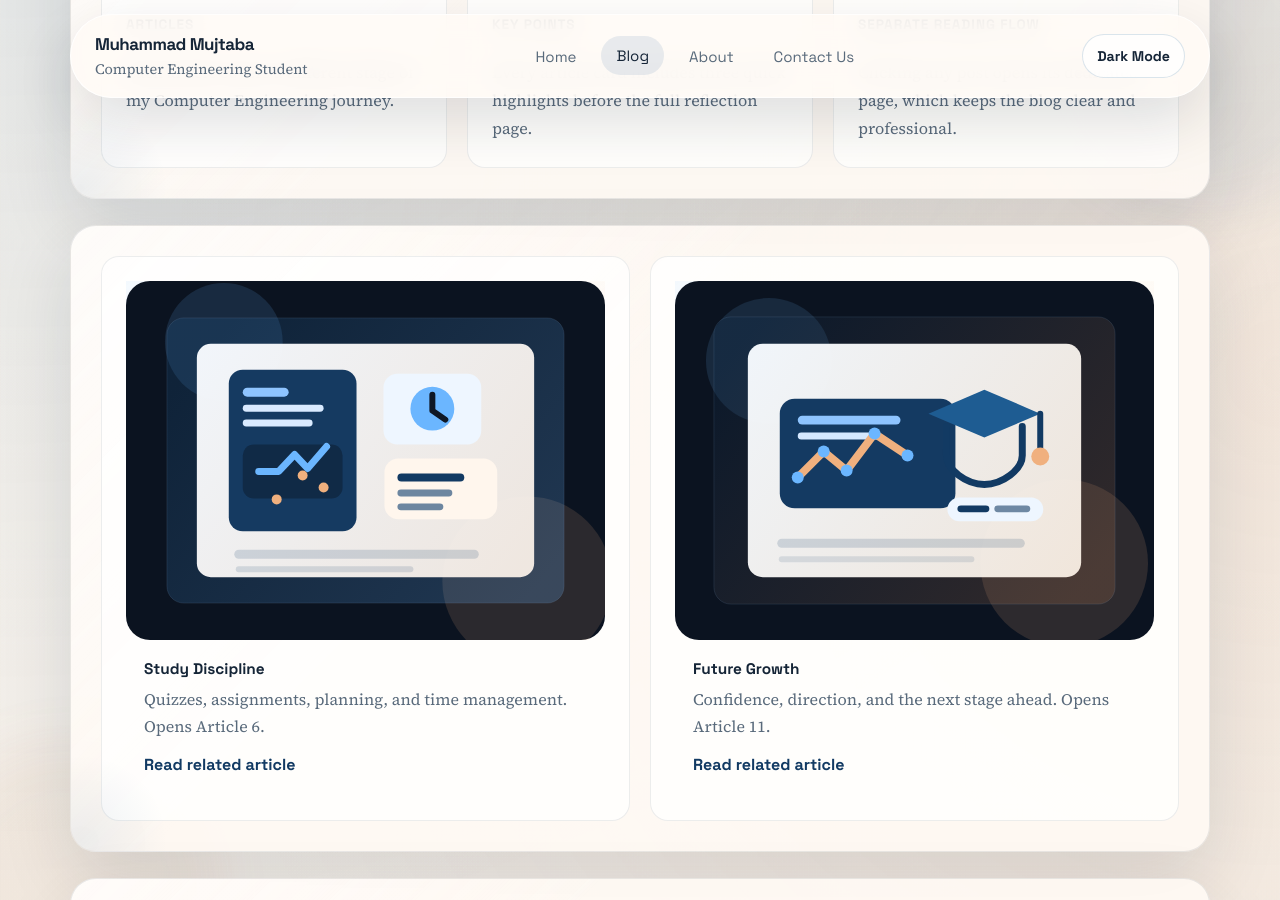
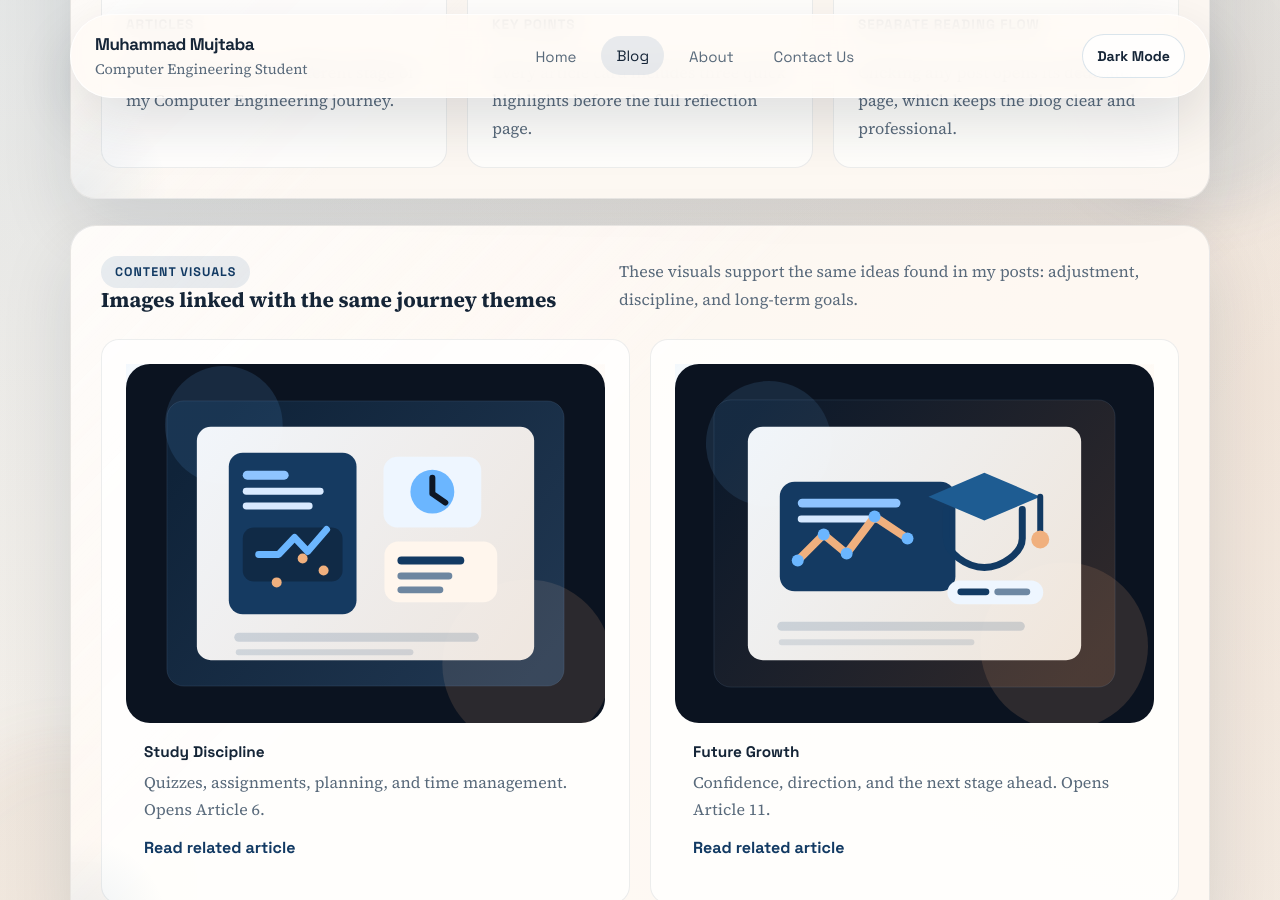
Before and after one commit to muhamamd-mujtaba/muhamamd-mujtaba.github.io, a Jekyll site: the page built from blog.html, in a window 1280 px wide and 900 px high, scrolled down 620 px. Built offline with Jekyll 4.4.1, drawn with Linux system fonts in a browser that asks for light colours.

Commit message:
Restore blog visuals heading

```diff
--- a/blog.html
+++ b/blog.html
@@ -49,6 +49,15 @@ footer_link_url: /
 </section>
 
 <section class="surface featured-visual-section" data-reveal>
+  <div class="section-header">
+    <div>
+      <span class="eyebrow">Content Visuals</span>
+      <h2 class="section-heading">Images linked with the same journey themes</h2>
+    </div>
+    <p>
+      These visuals support the same ideas found in my posts: adjustment, discipline, and long-term goals.
+    </p>
+  </div>
   <div class="visual-grid visual-grid-duo">
     <figure class="visual-card">
       <a class="image-button" href="{{ '/posts/article-06.html' | relative_url }}" aria-label="Open Article 6 about academic pressure and time management">
```
